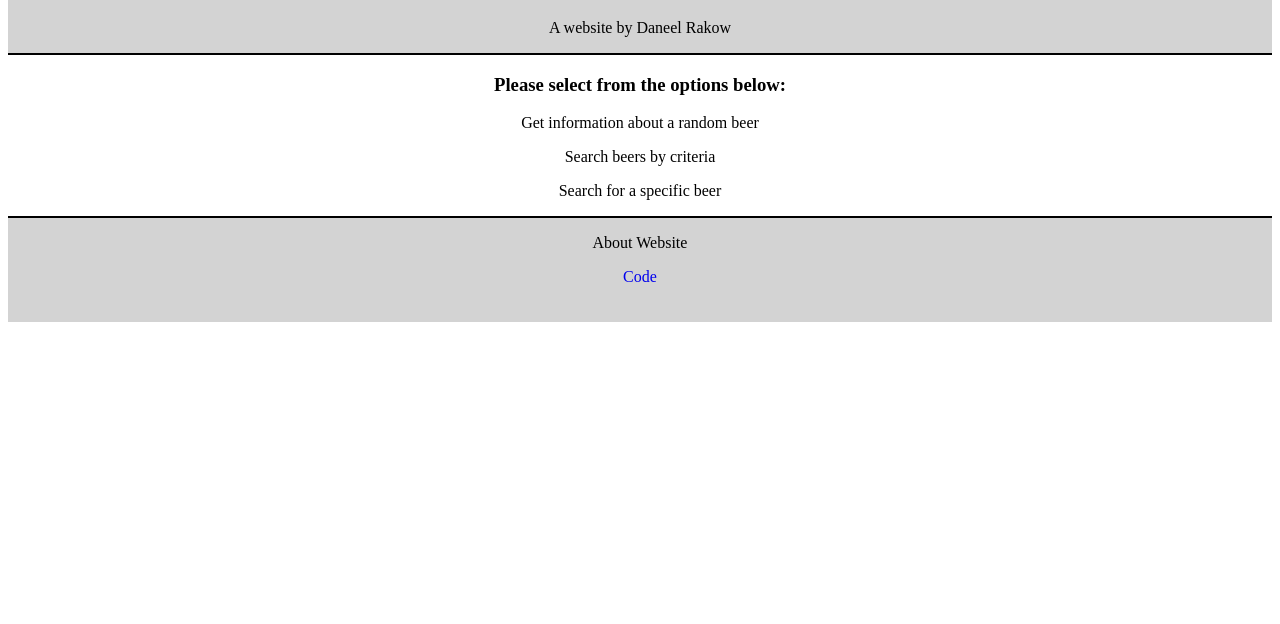
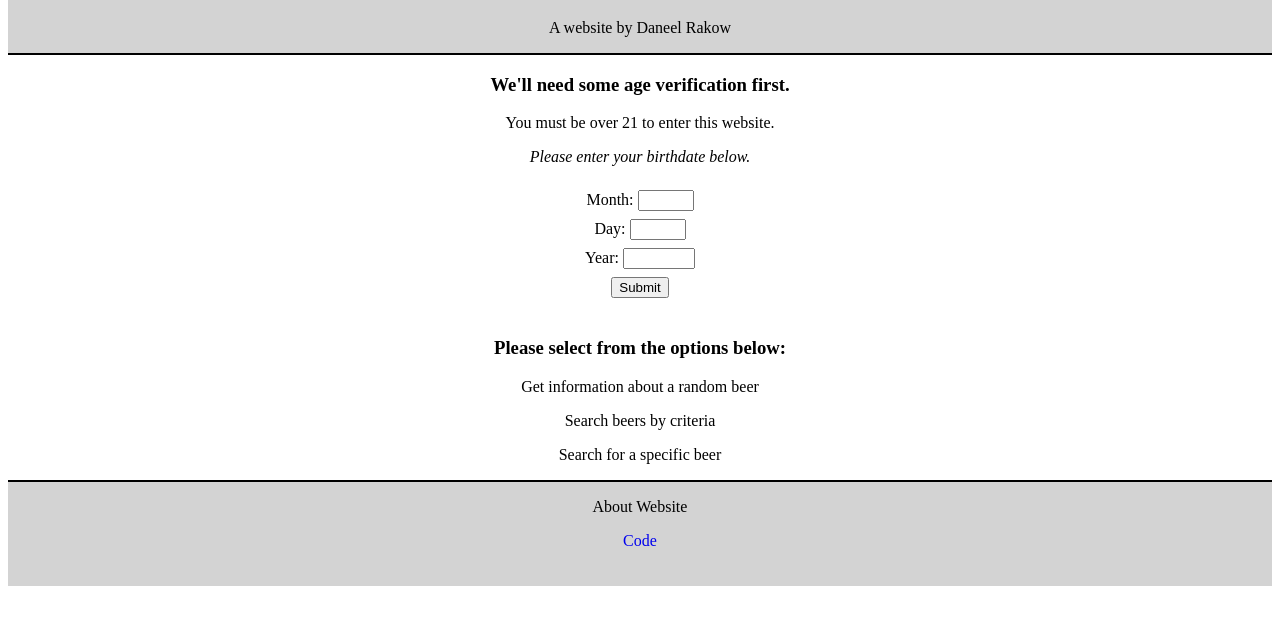
Before and after one commit to daneelrakow/AllAboutBeer, a plain HTML site: page index.html in a window 1280 px wide. Shown: the part 84-708 px from the top of the page. Drawn offline with Linux system fonts and the light colour scheme; a script that the page names is missing; a web font is replaced by a local one.

Commit message:
age verification html and css

```diff
--- a/index.html
+++ b/index.html
@@ -23,7 +23,27 @@
     <h1>All About Beer</h1>
     <p>A website by Daneel Rakow</p>
   </header>
-  <main id = "content">
+  <div id = "ageverify" class = "container">
+    <h3>We'll need some age verification first.</h3>
+    <p>You must be over 21 to enter this website.</p>
+        <p><i>Please enter your birthdate below.</i></p>
+    <form id = "ageform">
+      <label for="birthmonth" class = "formitem">Month: </label>
+      <input type="number" name="birthmonth" min="1" max="12" class = "formitem">
+      <br>
+      <label for="birthdate" class = "formitem">Day: </label>
+      <input type="number" name="birthdate" min="1" max="31" class = "formitem">
+      <br>
+      <label for="birthyear" class = "formitem">Year: </label >
+      <input type="number" name="birthyear" min="1900" max="2020" class = "formitem">
+<br>
+      <button id = "submitbutton" class = "formitem">Submit</button>
+
+    </form>
+  </div>
+
+
+  <main id="content">
     <h3 id="randomhead" class="alternatehead">Get a random beer.</h3>
 
     <h3 id="criteriahead" class="alternatehead">Search by Critera</h3>
@@ -54,13 +74,8 @@
       <h3 id="another" class="alternate randominformation  selectable"></h3>
     </div>
 
-
-
-
-
-
   </main>
-  <div id = "aboutwebsite">
+  <div id="aboutwebsite">
     <h3>About Website</h3>
     <p>About this website</p>
   </div>
--- a/src/styles.css
+++ b/src/styles.css
@@ -64,3 +64,17 @@ a:visited {
 #aboutwebsite {
   text-align: center;
 }
+
+#ageverify {
+  text-align: center;
+  column-count: 1;
+}
+
+#ageform {
+  padding-bottom: 20px;
+}
+
+.formitem {
+  display: inline-table;
+  margin-top: 8px;
+}
```
